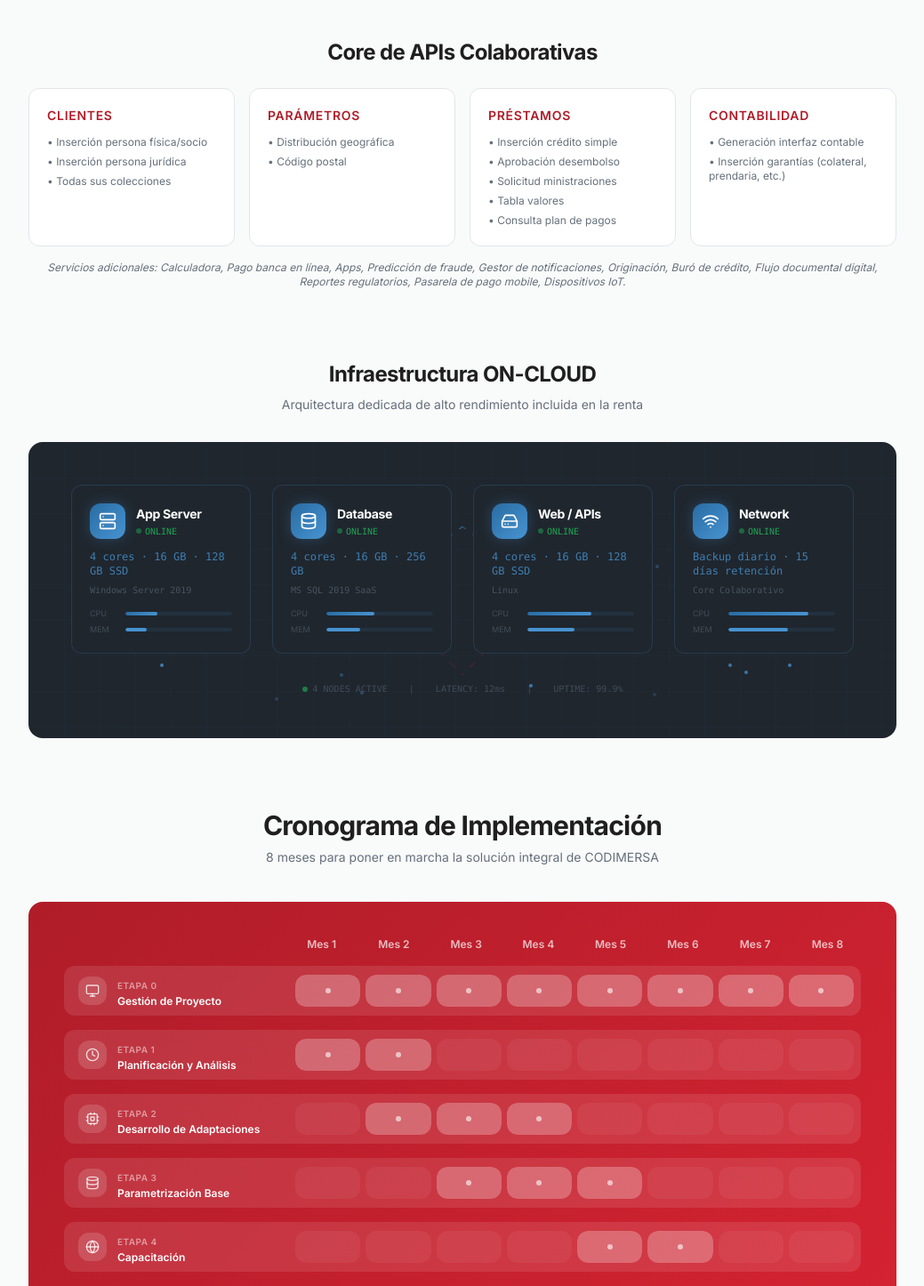
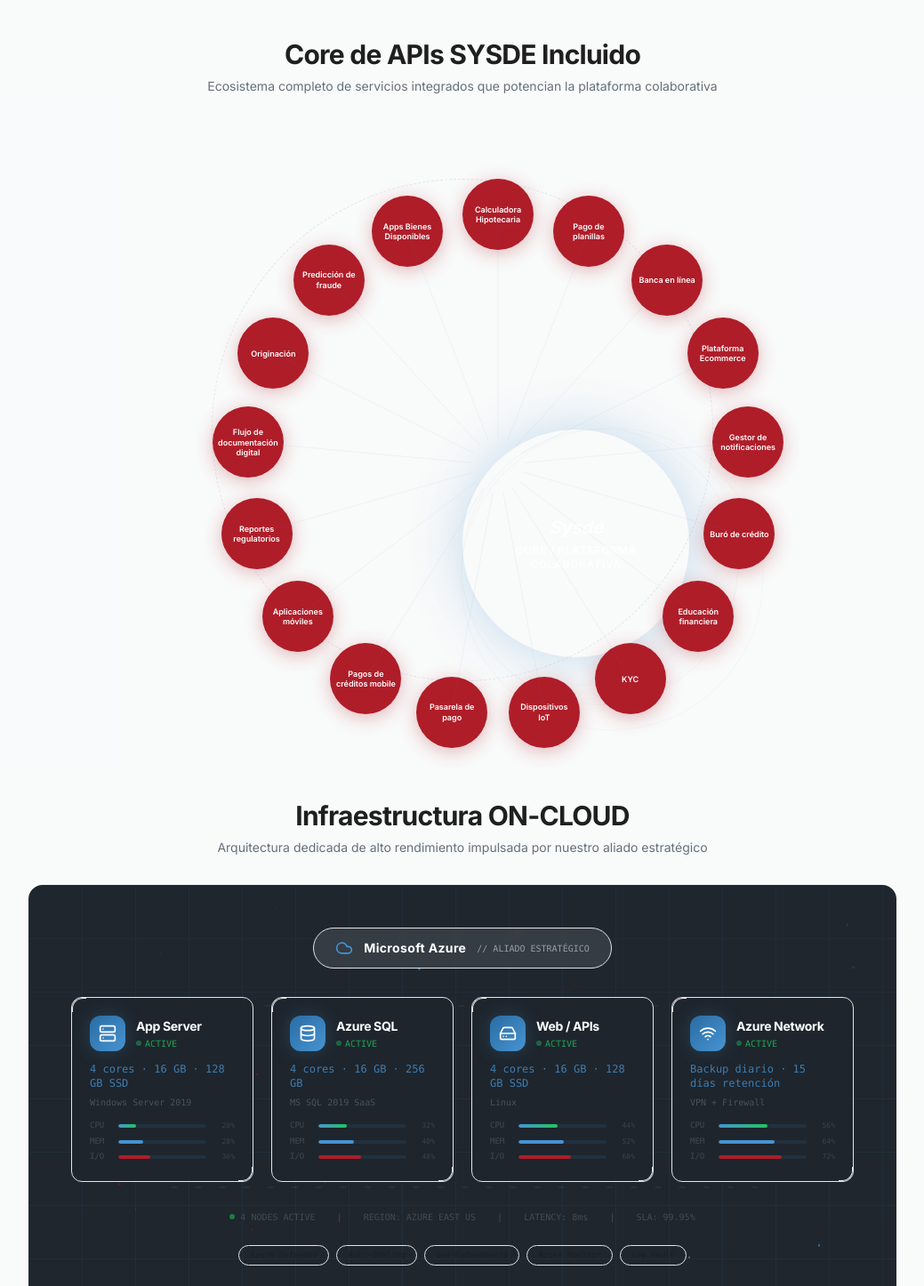
Before and after one commit to awt-spec/codimersa-propuesta, a React (Vite) app: page / in a window 1280 px wide. Shown: the part 5740-7186 px from the top of the page at 89% size, without its empty margins (120-1159 px from the left). Built offline with nearby package versions, Linux system fonts and the light colour scheme; no server answers; the HTML template or start-up script is replaced by a standard one.

Commit message:
Mejoró Infraestructura UI
Co-authored-by: awt-spec <259766482+awt-spec@users.noreply.github.com>

```diff
--- a/src/components/proposal/BenefitsAndInfra.tsx
+++ b/src/components/proposal/BenefitsAndInfra.tsx
@@ -1,5 +1,6 @@
 import { motion } from "framer-motion";
-import { Globe, Cpu, Shield, Zap, Server, Database, HardDrive, Wifi, Monitor, CheckCircle2, Clock } from "lucide-react";
+import { Globe, Cpu, Shield, Zap, Server, Database, HardDrive, Wifi, Monitor, CheckCircle2, Clock, Cloud } from "lucide-react";
+import CorePlatformDiagram from "./CorePlatformDiagram";
 
 const fade = {
   initial: { opacity: 0, y: 20 } as const,
@@ -9,10 +10,10 @@ const fade = {
 };
 
 const infraNodes = [
-  { icon: Server, title: "App Server", specs: "4 cores · 16 GB · 128 GB SSD", os: "Windows Server 2019", x: 20, y: 30 },
-  { icon: Database, title: "Database", specs: "4 cores · 16 GB · 256 GB", os: "MS SQL 2019 SaaS", x: 50, y: 15 },
-  { icon: HardDrive, title: "Web / APIs", specs: "4 cores · 16 GB · 128 GB SSD", os: "Linux", x: 80, y: 30 },
-  { icon: Wifi, title: "Network", specs: "Backup diario · 15 días retención", os: "Core Colaborativo", x: 50, y: 55 },
+  { icon: Server, title: "App Server", specs: "4 cores · 16 GB · 128 GB SSD", os: "Windows Server 2019" },
+  { icon: Database, title: "Azure SQL", specs: "4 cores · 16 GB · 256 GB", os: "MS SQL 2019 SaaS" },
+  { icon: HardDrive, title: "Web / APIs", specs: "4 cores · 16 GB · 128 GB SSD", os: "Linux" },
+  { icon: Wifi, title: "Azure Network", specs: "Backup diario · 15 días retención", os: "VPN + Firewall" },
 ];
 
 const timeline = [
@@ -29,6 +30,7 @@ const timeline = [
 const BenefitsAndInfra = () => (
   <section className="py-20 md:py-28 bg-muted/50">
     <div className="container px-6 max-w-5xl">
+      {/* Benefits */}
       <motion.div {...fade} className="text-center mb-14">
         <h2 className="text-sm font-semibold uppercase tracking-wider text-sysde-red mb-2">Ventajas</h2>
         <h3 className="text-3xl md:text-5xl font-bold tracking-tight text-foreground mb-4">
@@ -62,85 +64,108 @@ const BenefitsAndInfra = () => (
         ))}
       </div>
 
-      {/* APIs */}
+      {/* Core de APIs SYSDE - Circular Diagram */}
       <motion.div {...fade} className="mb-20">
-        <h3 className="text-2xl font-bold text-foreground mb-6 text-center">Core de APIs Colaborativas</h3>
-        <div className="grid md:grid-cols-4 gap-4">
-          {[
-            { title: "Clientes", items: ["Inserción persona física/socio", "Inserción persona jurídica", "Todas sus colecciones"] },
-            { title: "Parámetros", items: ["Distribución geográfica", "Código postal"] },
-            { title: "Préstamos", items: ["Inserción crédito simple", "Aprobación desembolso", "Solicitud ministraciones", "Tabla valores", "Consulta plan de pagos"] },
-            { title: "Contabilidad", items: ["Generación interfaz contable", "Inserción garantías (colateral, prendaria, etc.)"] },
-          ].map((col) => (
-            <div key={col.title} className="p-5 rounded-xl bg-card border border-border">
-              <h4 className="font-semibold text-sysde-red text-sm mb-3 uppercase tracking-wider">{col.title}</h4>
-              <ul className="space-y-1.5">
-                {col.items.map((item) => (
-                  <li key={item} className="text-xs text-muted-foreground">• {item}</li>
-                ))}
-              </ul>
-            </div>
-          ))}
-        </div>
-        <p className="text-xs text-muted-foreground text-center mt-4 italic">
-          Servicios adicionales: Calculadora, Pago banca en línea, Apps, Predicción de fraude, Gestor de notificaciones, Originación, Buró de crédito, Flujo documental digital, Reportes regulatorios, Pasarela de pago mobile, Dispositivos IoT.
+        <h3 className="text-2xl md:text-3xl font-bold text-foreground mb-2 text-center">Core de APIs SYSDE Incluido</h3>
+        <p className="text-sm text-muted-foreground text-center mb-10 max-w-2xl mx-auto">
+          Ecosistema completo de servicios integrados que potencian la plataforma colaborativa
         </p>
+        <CorePlatformDiagram />
       </motion.div>
 
-      {/* Infrastructure - Tech Style */}
+      {/* Infrastructure ON-CLOUD + Azure */}
       <motion.div {...fade}>
-        <h3 className="text-2xl font-bold text-foreground mb-2 text-center">Infraestructura ON-CLOUD</h3>
-        <p className="text-sm text-muted-foreground text-center mb-8">Arquitectura dedicada de alto rendimiento incluida en la renta</p>
+        <h3 className="text-2xl md:text-3xl font-bold text-foreground mb-2 text-center">Infraestructura ON-CLOUD</h3>
+        <p className="text-sm text-muted-foreground text-center mb-8">
+          Arquitectura dedicada de alto rendimiento impulsada por nuestro aliado estratégico
+        </p>
 
         <div className="relative rounded-2xl bg-sysde-dark p-8 md:p-12 overflow-hidden">
-          {/* Grid background */}
-          <div className="absolute inset-0 opacity-10">
+          {/* Animated circuit board background */}
+          <div className="absolute inset-0 opacity-[0.07]">
             <div className="w-full h-full" style={{
-              backgroundImage: "linear-gradient(hsl(var(--sysde-blue) / 0.3) 1px, transparent 1px), linear-gradient(90deg, hsl(var(--sysde-blue) / 0.3) 1px, transparent 1px)",
-              backgroundSize: "40px 40px",
+              backgroundImage: `
+                linear-gradient(hsl(var(--sysde-blue)) 1px, transparent 1px),
+                linear-gradient(90deg, hsl(var(--sysde-blue)) 1px, transparent 1px),
+                linear-gradient(hsl(var(--sysde-blue) / 0.5) 0.5px, transparent 0.5px),
+                linear-gradient(90deg, hsl(var(--sysde-blue) / 0.5) 0.5px, transparent 0.5px)
+              `,
+              backgroundSize: "60px 60px, 60px 60px, 15px 15px, 15px 15px",
             }} />
           </div>
 
-          {/* Glowing dots */}
-          {Array.from({ length: 20 }).map((_, i) => (
+          {/* Floating data particles */}
+          {Array.from({ length: 30 }).map((_, i) => (
             <motion.div
               key={i}
-              className="absolute w-1 h-1 rounded-full bg-sysde-blue"
-              style={{ left: `${10 + Math.random() * 80}%`, top: `${10 + Math.random() * 80}%` }}
-              animate={{ opacity: [0.2, 0.8, 0.2] }}
-              transition={{ duration: 2 + Math.random() * 3, repeat: Infinity, delay: Math.random() * 2 }}
+              className="absolute rounded-full"
+              style={{
+                left: `${5 + Math.random() * 90}%`,
+                top: `${5 + Math.random() * 90}%`,
+                width: `${1 + Math.random() * 2}px`,
+                height: `${1 + Math.random() * 2}px`,
+                backgroundColor: i % 3 === 0 ? "hsl(var(--sysde-red))" : "hsl(var(--sysde-blue))",
+              }}
+              animate={{
+                opacity: [0, 0.8, 0],
+                y: [0, -30, -60],
+              }}
+              transition={{ duration: 3 + Math.random() * 4, repeat: Infinity, delay: Math.random() * 3 }}
             />
           ))}
 
-          {/* Connection lines SVG */}
-          <svg className="absolute inset-0 w-full h-full pointer-events-none" viewBox="0 0 100 70">
-            <motion.line x1="30" y1="35" x2="50" y2="20" stroke="hsl(var(--sysde-blue))" strokeWidth="0.3" strokeDasharray="2 2"
-              animate={{ opacity: [0.2, 0.6, 0.2] }} transition={{ duration: 3, repeat: Infinity }} />
-            <motion.line x1="70" y1="35" x2="50" y2="20" stroke="hsl(var(--sysde-blue))" strokeWidth="0.3" strokeDasharray="2 2"
-              animate={{ opacity: [0.2, 0.6, 0.2] }} transition={{ duration: 3, repeat: Infinity, delay: 0.5 }} />
-            <motion.line x1="30" y1="35" x2="50" y2="55" stroke="hsl(var(--sysde-red))" strokeWidth="0.3" strokeDasharray="2 2"
-              animate={{ opacity: [0.2, 0.6, 0.2] }} transition={{ duration: 3, repeat: Infinity, delay: 1 }} />
-            <motion.line x1="70" y1="35" x2="50" y2="55" stroke="hsl(var(--sysde-red))" strokeWidth="0.3" strokeDasharray="2 2"
-              animate={{ opacity: [0.2, 0.6, 0.2] }} transition={{ duration: 3, repeat: Infinity, delay: 1.5 }} />
+          {/* Azure badge */}
+          <motion.div
+            initial={{ opacity: 0, y: -10 }}
+            whileInView={{ opacity: 1, y: 0 }}
+            viewport={{ once: true }}
+            className="relative z-10 flex justify-center mb-8"
+          >
+            <div className="flex items-center gap-3 bg-primary-foreground/10 backdrop-blur-sm border border-sysde-blue/30 rounded-full px-6 py-3">
+              <Cloud className="w-5 h-5 text-sysde-blue" />
+              <span className="text-sm font-bold text-primary-foreground tracking-wide">
+                Microsoft Azure
+              </span>
+              <span className="text-[10px] text-primary-foreground/50 font-mono">// ALIADO ESTRATÉGICO</span>
+            </div>
+          </motion.div>
+
+          {/* Hex data flow lines */}
+          <svg className="absolute inset-0 w-full h-full pointer-events-none opacity-20" viewBox="0 0 100 70">
+            {/* Horizontal data streams */}
+            <motion.line x1="0" y1="20" x2="100" y2="20" stroke="hsl(var(--sysde-blue))" strokeWidth="0.15" strokeDasharray="1 3"
+              animate={{ strokeDashoffset: [0, -20] }} transition={{ duration: 8, repeat: Infinity, ease: "linear" }} />
+            <motion.line x1="0" y1="50" x2="100" y2="50" stroke="hsl(var(--sysde-blue))" strokeWidth="0.15" strokeDasharray="1 3"
+              animate={{ strokeDashoffset: [0, -20] }} transition={{ duration: 10, repeat: Infinity, ease: "linear" }} />
+            {/* Cross connections */}
+            <motion.line x1="25" y1="10" x2="75" y2="60" stroke="hsl(var(--sysde-red))" strokeWidth="0.1" strokeDasharray="2 4"
+              animate={{ strokeDashoffset: [0, -30] }} transition={{ duration: 12, repeat: Infinity, ease: "linear" }} />
+            <motion.line x1="75" y1="10" x2="25" y2="60" stroke="hsl(var(--sysde-red))" strokeWidth="0.1" strokeDasharray="2 4"
+              animate={{ strokeDashoffset: [0, -30] }} transition={{ duration: 14, repeat: Infinity, ease: "linear" }} />
           </svg>
 
-          <div className="relative z-10 grid sm:grid-cols-2 lg:grid-cols-4 gap-6">
+          {/* Nodes grid */}
+          <div className="relative z-10 grid sm:grid-cols-2 lg:grid-cols-4 gap-5">
             {infraNodes.map((node, i) => (
               <motion.div
                 key={node.title}
                 initial={{ opacity: 0, scale: 0.8 }}
                 whileInView={{ opacity: 1, scale: 1 }}
                 viewport={{ once: true }}
-                transition={{ duration: 0.5, delay: i * 0.15 }}
+                transition={{ duration: 0.5, delay: i * 0.12 }}
                 className="group"
               >
-                <div className="relative p-5 rounded-xl border border-secondary/20 bg-sysde-dark backdrop-blur-sm hover:border-secondary/50 transition-all duration-300">
-                  {/* Glow effect on hover */}
-                  <div className="absolute inset-0 rounded-xl bg-secondary/5 opacity-0 group-hover:opacity-100 transition-opacity" />
+                <div className="relative p-5 rounded-xl border border-sysde-blue/15 bg-[hsl(var(--sysde-dark)/0.8)] backdrop-blur-md hover:border-sysde-blue/40 transition-all duration-300 overflow-hidden">
+                  {/* Corner accents */}
+                  <div className="absolute top-0 left-0 w-4 h-4 border-t border-l border-sysde-blue/30 rounded-tl-xl" />
+                  <div className="absolute bottom-0 right-0 w-4 h-4 border-b border-r border-sysde-blue/30 rounded-br-xl" />
+
+                  {/* Hover glow */}
+                  <div className="absolute inset-0 rounded-xl bg-sysde-blue/5 opacity-0 group-hover:opacity-100 transition-opacity" />
 
                   <div className="relative">
                     <div className="flex items-center gap-3 mb-3">
-                      <div className="w-10 h-10 rounded-lg bg-gradient-sysde-blue flex items-center justify-center shadow-[0_0_15px_hsl(var(--sysde-blue)/0.3)]">
+                      <div className="w-10 h-10 rounded-lg bg-gradient-sysde-blue flex items-center justify-center shadow-[0_0_20px_hsl(var(--sysde-blue)/0.25)]">
                         <node.icon className="h-5 w-5 text-secondary-foreground" />
                       </div>
                       <div className="flex-1">
@@ -152,7 +177,7 @@ const BenefitsAndInfra = () => (
                             animate={{ opacity: [1, 0.4, 1] }}
                             transition={{ duration: 2, repeat: Infinity }}
                           />
-                          <span className="text-[10px] font-mono" style={{ color: "hsl(142, 71%, 45%, 0.8)" }}>ONLINE</span>
+                          <span className="text-[10px] font-mono" style={{ color: "hsl(142, 71%, 45%, 0.8)" }}>ACTIVE</span>
                         </div>
                       </div>
                     </div>
@@ -162,32 +187,32 @@ const BenefitsAndInfra = () => (
                       <p className="text-[10px] text-muted-foreground/60">{node.os}</p>
                     </div>
 
-                    {/* Mini metric bars */}
+                    {/* Metric bars */}
                     <div className="mt-3 space-y-1">
-                      <div className="flex items-center gap-2">
-                        <span className="text-[9px] text-muted-foreground/50 w-8">CPU</span>
+                      {["CPU", "MEM", "I/O"].map((label, li) => (
+                        <div key={label} className="flex items-center gap-2">
+                          <span className="text-[9px] text-muted-foreground/50 w-6 font-mono">{label}</span>
                           <div className="flex-1 h-1 rounded-full bg-secondary/10 overflow-hidden">
                             <motion.div
-                            className="h-full rounded-full bg-gradient-sysde-blue"
+                              className="h-full rounded-full"
+                              style={{
+                                background: li === 0
+                                  ? "linear-gradient(90deg, hsl(var(--sysde-blue)), hsl(142, 71%, 45%))"
+                                  : li === 1
+                                  ? "hsl(var(--sysde-blue))"
+                                  : "hsl(var(--sysde-red))",
+                              }}
                               initial={{ width: 0 }}
-                            whileInView={{ width: `${30 + i * 15}%` }}
+                              whileInView={{ width: `${20 + i * 12 + li * 8}%` }}
                               viewport={{ once: true }}
-                            transition={{ duration: 1.5, delay: i * 0.2 }}
+                              transition={{ duration: 1.5, delay: i * 0.15 + li * 0.2 }}
                             />
                           </div>
+                          <span className="text-[8px] text-muted-foreground/40 font-mono w-6 text-right">
+                            {20 + i * 12 + li * 8}%
+                          </span>
                         </div>
-                      <div className="flex items-center gap-2">
-                        <span className="text-[9px] text-muted-foreground/50 w-8">MEM</span>
-                        <div className="flex-1 h-1 rounded-full bg-secondary/10 overflow-hidden">
-                          <motion.div
-                            className="h-full rounded-full bg-sysde-blue"
-                            initial={{ width: 0 }}
-                            whileInView={{ width: `${20 + i * 12}%` }}
-                            viewport={{ once: true }}
-                            transition={{ duration: 1.5, delay: i * 0.2 + 0.3 }}
-                          />
-                        </div>
-                      </div>
+                      ))}
                     </div>
                   </div>
                 </div>
@@ -195,24 +220,43 @@ const BenefitsAndInfra = () => (
             ))}
           </div>
 
-          {/* Bottom status bar */}
-          <div className="relative z-10 mt-8 flex items-center justify-center gap-6 text-[10px] font-mono text-muted-foreground/50">
+          {/* Status bar */}
+          <div className="relative z-10 mt-8 flex flex-wrap items-center justify-center gap-4 md:gap-6 text-[10px] font-mono text-muted-foreground/50">
             <span className="flex items-center gap-1.5">
               <motion.div
                 className="w-1.5 h-1.5 rounded-full"
                 style={{ backgroundColor: "hsl(142, 71%, 45%)" }}
-              animate={{ opacity: [1, 0.3, 1] }} transition={{ duration: 1.5, repeat: Infinity }} />
+                animate={{ opacity: [1, 0.3, 1] }}
+                transition={{ duration: 1.5, repeat: Infinity }}
+              />
               4 NODES ACTIVE
             </span>
-            <span>|</span>
-            <span>LATENCY: 12ms</span>
-            <span>|</span>
-            <span>UPTIME: 99.9%</span>
+            <span className="hidden md:inline">|</span>
+            <span>REGION: AZURE EAST US</span>
+            <span className="hidden md:inline">|</span>
+            <span>LATENCY: 8ms</span>
+            <span className="hidden md:inline">|</span>
+            <span>SLA: 99.95%</span>
           </div>
+
+          {/* Azure features strip */}
+          <motion.div
+            initial={{ opacity: 0 }}
+            whileInView={{ opacity: 1 }}
+            viewport={{ once: true }}
+            transition={{ delay: 0.6 }}
+            className="relative z-10 mt-6 flex flex-wrap justify-center gap-2"
+          >
+            {["Azure Defender", "Auto-Scaling", "Geo-Redundancia", "Azure Monitor", "Key Vault"].map((feat) => (
+              <span key={feat} className="text-[9px] font-mono px-3 py-1 rounded-full border border-sysde-blue/20 text-sysde-blue/60 bg-sysde-blue/5">
+                {feat}
+              </span>
+            ))}
+          </motion.div>
         </div>
       </motion.div>
 
-      {/* Cronograma - Reference Image Style */}
+      {/* Cronograma */}
       <motion.div {...fade} className="mt-20">
         <h3 className="text-3xl font-bold text-foreground mb-2 text-center">Cronograma de Implementación</h3>
         <p className="text-sm text-muted-foreground text-center mb-10">
@@ -220,7 +264,6 @@ const BenefitsAndInfra = () => (
         </p>
 
         <div className="rounded-2xl bg-gradient-sysde p-6 md:p-10 space-y-4">
-          {/* Month headers */}
           <div className="grid grid-cols-[200px_1fr] md:grid-cols-[240px_1fr] gap-3 mb-2">
             <div />
             <div className="grid grid-cols-8 gap-1.5">
@@ -241,7 +284,6 @@ const BenefitsAndInfra = () => (
               transition={{ duration: 0.4, delay: ri * 0.08 }}
               className="grid grid-cols-[200px_1fr] md:grid-cols-[240px_1fr] gap-3 items-center bg-primary-foreground/10 rounded-xl p-2"
             >
-              {/* Stage label */}
               <div className="flex items-center gap-3 pl-2">
                 <div className="w-8 h-8 rounded-lg bg-primary-foreground/15 flex items-center justify-center flex-shrink-0">
                   <row.icon className="w-4 h-4 text-primary-foreground/80" />
@@ -256,7 +298,6 @@ const BenefitsAndInfra = () => (
                 </div>
               </div>
 
-              {/* Gantt bars */}
               <div className="grid grid-cols-8 gap-1.5">
                 {row.months.map((active, mi) => (
                   <div key={mi} className="h-9 rounded-lg relative overflow-hidden">
@@ -279,7 +320,6 @@ const BenefitsAndInfra = () => (
             </motion.div>
           ))}
 
-          {/* Bottom badge */}
           <motion.div
             initial={{ opacity: 0, y: 10 }}
             whileInView={{ opacity: 1, y: 0 }}
--- /dev/null
+++ b/src/components/proposal/CorePlatformDiagram.tsx
@@ -0,0 +1,110 @@
+import { motion } from "framer-motion";
+
+const services = [
+  "Calculadora Hipotecaria",
+  "Pago de planillas",
+  "Banca en línea",
+  "Plataforma Ecommerce",
+  "Gestor de notificaciones",
+  "Buró de crédito",
+  "Educación financiera",
+  "KYC",
+  "Dispositivos IoT",
+  "Pasarela de pago",
+  "Pagos de créditos mobile",
+  "Aplicaciones móviles",
+  "Reportes regulatorios",
+  "Flujo de documentación digital",
+  "Originación",
+  "Predicción de fraude",
+  "Apps Bienes Disponibles",
+];
+
+const CorePlatformDiagram = () => {
+  const count = services.length;
+  const radius = 42; // percentage from center
+
+  return (
+    <div className="relative w-full max-w-2xl mx-auto aspect-square">
+      {/* Orbit ring */}
+      <div className="absolute inset-[8%] rounded-full border border-dashed border-sysde-blue/20" />
+
+      {/* Center core */}
+      <motion.div
+        initial={{ scale: 0 }}
+        whileInView={{ scale: 1 }}
+        viewport={{ once: true }}
+        transition={{ duration: 0.6, type: "spring" }}
+        className="absolute top-1/2 left-1/2 -translate-x-1/2 -translate-y-1/2 w-[38%] aspect-square rounded-full bg-gradient-to-br from-sysde-blue to-[hsl(var(--sysde-blue-dark))] flex items-center justify-center shadow-[0_0_60px_hsl(var(--sysde-blue)/0.3)] z-10"
+      >
+        <div className="text-center px-4">
+          <p className="text-lg md:text-xl font-bold text-primary-foreground italic">Sysde</p>
+          <p className="text-[10px] md:text-xs font-bold text-primary-foreground/80 uppercase tracking-wider leading-tight mt-1">
+            Core / Plataforma<br />Colaborativa
+          </p>
+        </div>
+      </motion.div>
+
+      {/* Pulsing rings */}
+      {[0, 1, 2].map((r) => (
+        <motion.div
+          key={r}
+          className="absolute top-1/2 left-1/2 -translate-x-1/2 -translate-y-1/2 rounded-full border border-sysde-blue/10"
+          style={{ width: `${42 + r * 4}%`, height: `${42 + r * 4}%` }}
+          animate={{ scale: [1, 1.05, 1], opacity: [0.3, 0.1, 0.3] }}
+          transition={{ duration: 3, repeat: Infinity, delay: r * 0.8 }}
+        />
+      ))}
+
+      {/* Service nodes */}
+      {services.map((service, i) => {
+        const angle = (i / count) * 360 - 90;
+        const rad = (angle * Math.PI) / 180;
+        const x = 50 + radius * Math.cos(rad);
+        const y = 50 + radius * Math.sin(rad);
+
+        return (
+          <motion.div
+            key={service}
+            initial={{ opacity: 0, scale: 0 }}
+            whileInView={{ opacity: 1, scale: 1 }}
+            viewport={{ once: true }}
+            transition={{ duration: 0.4, delay: i * 0.04 }}
+            className="absolute -translate-x-1/2 -translate-y-1/2 group z-20"
+            style={{ left: `${x}%`, top: `${y}%` }}
+          >
+            {/* Connection line to center */}
+            <svg
+              className="absolute pointer-events-none"
+              style={{
+                left: "50%",
+                top: "50%",
+                width: "1px",
+                height: "1px",
+                overflow: "visible",
+              }}
+            >
+              <line
+                x1="0"
+                y1="0"
+                x2={`${(50 - x) * 6}` }
+                y2={`${(50 - y) * 6}`}
+                stroke="hsl(var(--sysde-blue))"
+                strokeWidth="0.5"
+                strokeOpacity="0.15"
+              />
+            </svg>
+
+            <div className="w-16 h-16 md:w-20 md:h-20 rounded-full bg-sysde-red flex items-center justify-center cursor-pointer hover:scale-110 transition-transform duration-200 shadow-[0_4px_20px_hsl(var(--sysde-red)/0.3)]">
+              <span className="text-[8px] md:text-[9px] font-semibold text-primary-foreground text-center leading-tight px-1.5">
+                {service}
+              </span>
+            </div>
+          </motion.div>
+        );
+      })}
+    </div>
+  );
+};
+
+export default CorePlatformDiagram;
```
Lines whose indentation alone changed are shown as unchanged.
